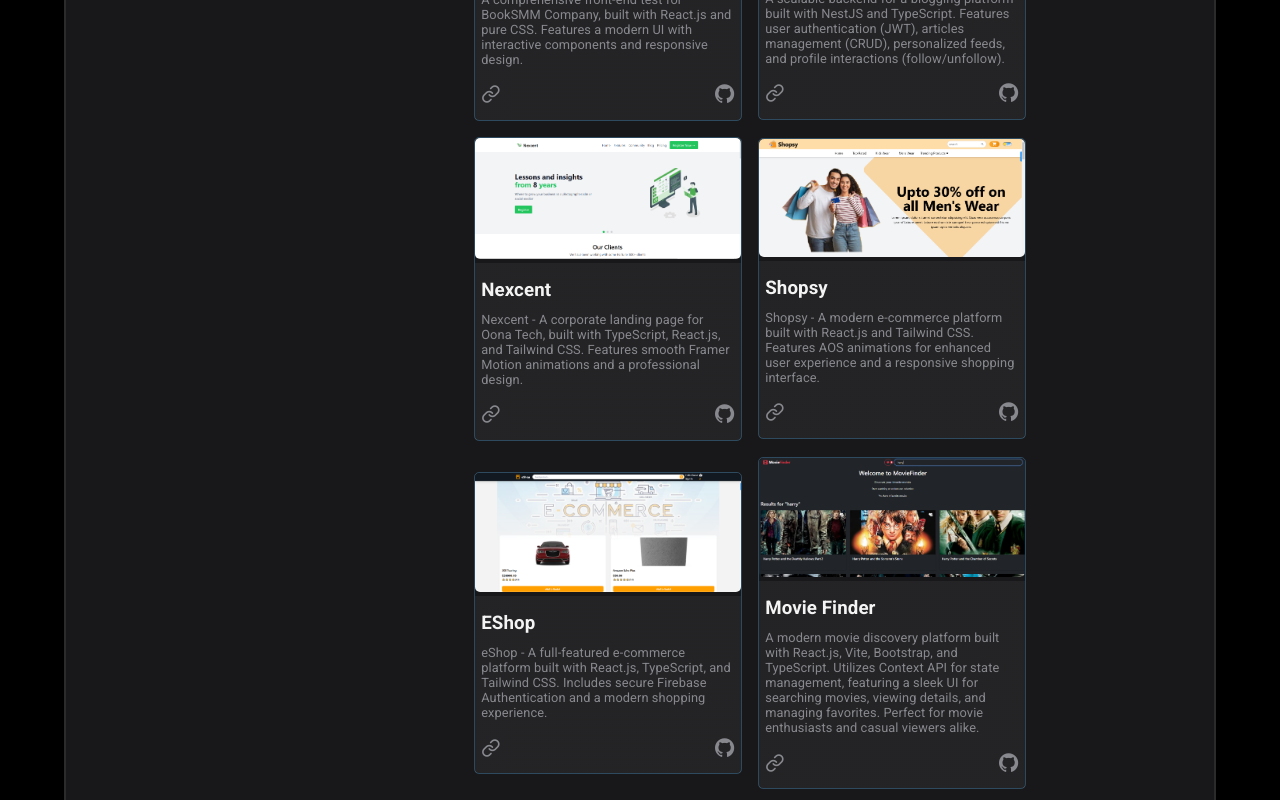
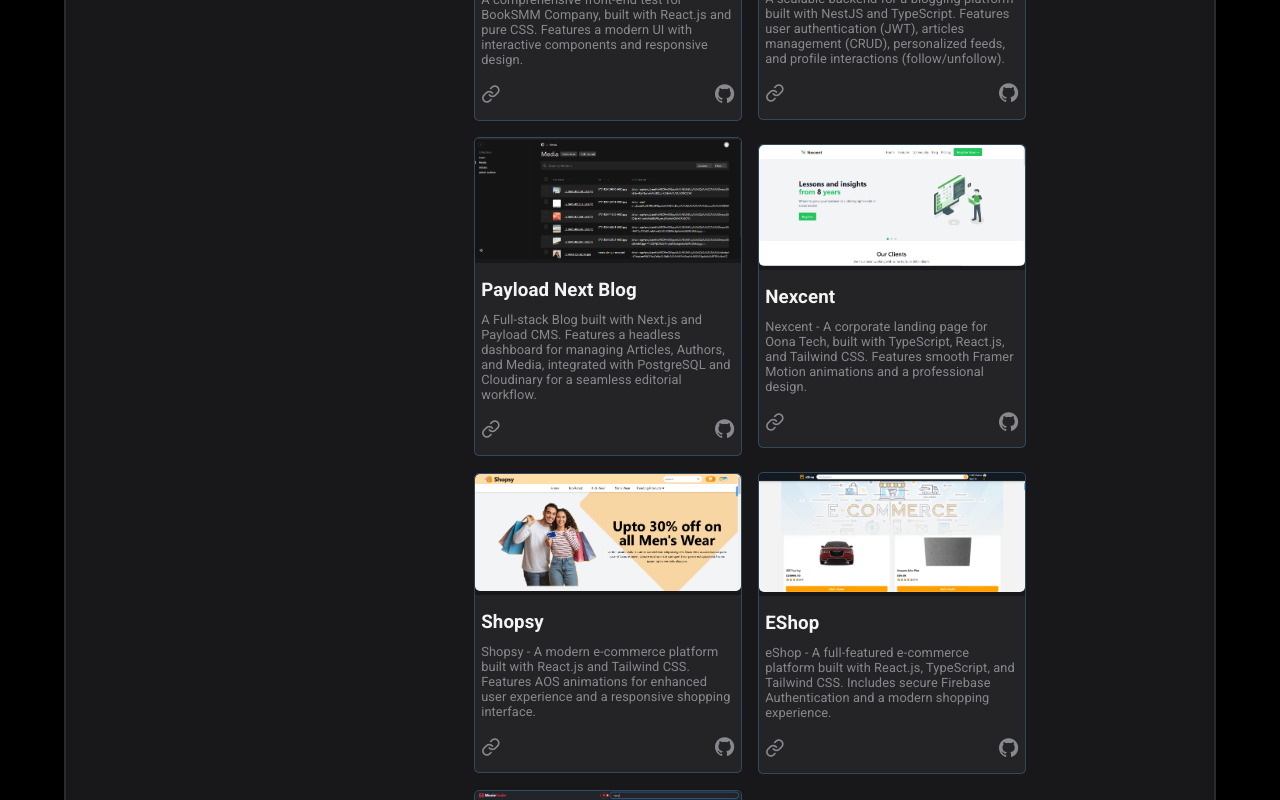
Before and after one commit to kinan-sleman/react-portfolio, a React (Vite) app: page / in a window 1280 px wide. Shown: the part 1080-1880 px from the top of the page. Built offline with nearby package versions, Linux system fonts and the light colour scheme.

Commit message:
remove zip file + add payload-next-blog project

```diff
--- a/src/components/3-main/myProjects.js
+++ b/src/components/3-main/myProjects.js
@@ -30,6 +30,14 @@ export const myProjects = [
     imgPath: "./nest-blog.png",
     githubURL: "https://github.com/kinan-sleman/nestjs-crashcourse",
     link: "https://nest-blog-production-0709.up.railway.app/api#/",
+  },
+  {
+    title: "Payload Next Blog",
+    description: `A Full-stack Blog built with Next.js and Payload CMS. Features a headless dashboard for managing Articles, Authors, and Media, integrated with PostgreSQL and Cloudinary for a seamless editorial workflow.`,
+    category: ["next"],
+    imgPath: "./payload-next-blog.png",
+    githubURL: "https://github.com/kinan-sleman/payload-next-blog",
+    link: "https://payload-next-blog-pi.vercel.app/admin",
   },
   // {
   //   title: "Giphy Search app",
```
Also changed, not shown: public/payload-next-blog.png (added), 1 other file (tests, documents, lock files or other folders).
